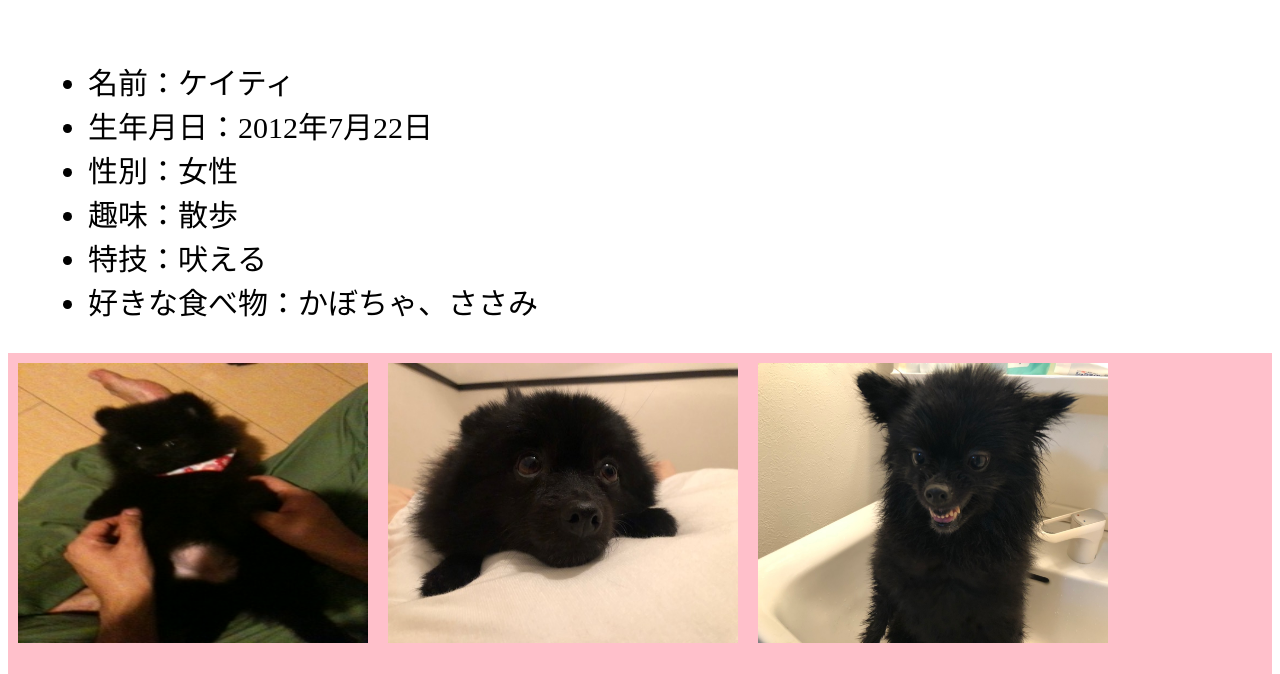
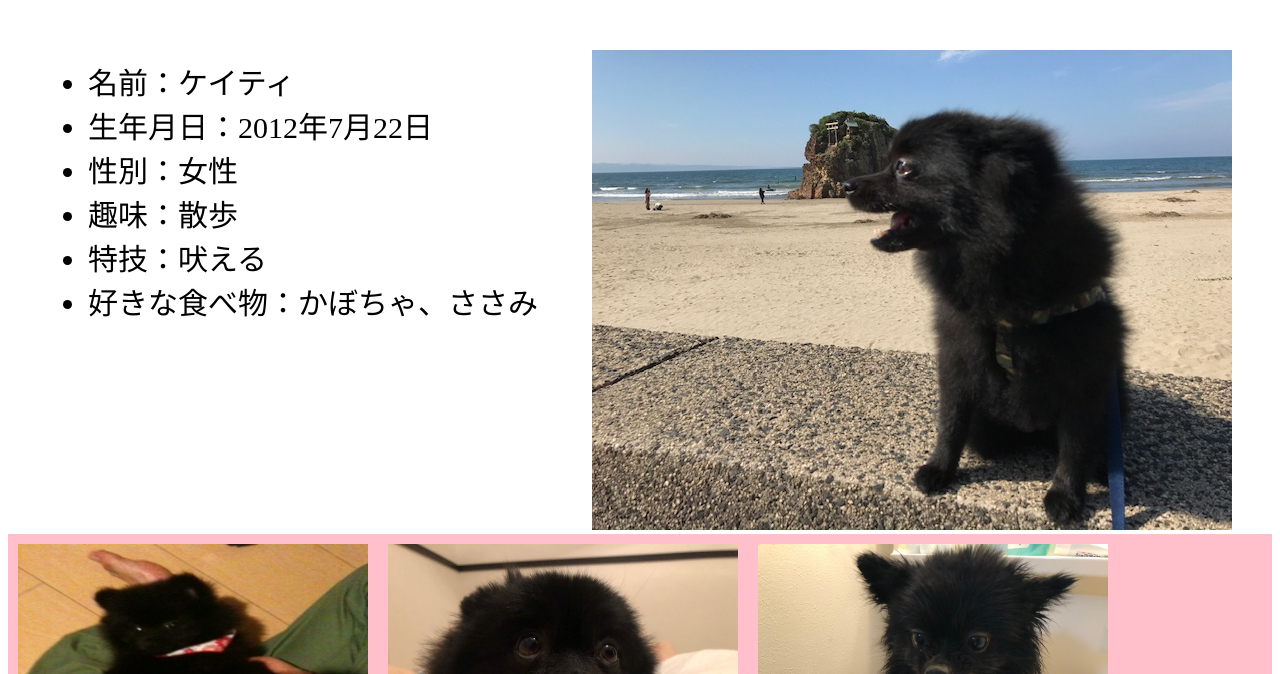
Before and after one commit to fujihara9739/katie, a plain HTML site: page index.html in a window 1280 px wide. Shown: the part 61-735 px from the top of the page. Drawn offline with Linux system fonts and the light colour scheme; files whose address does not match are found by name.

Commit message:
Update index.html

```diff
--- a/index.html
+++ b/index.html
@@ -20,7 +20,7 @@
 
     <div class="header">
       <h1 class="title"></h1>
-      <img src="sample.jpeg/IMG_1155.JPG" alt="">
+      <img src="IMG_1155.JPG" alt="">
     </div>
     </div>
 
```
